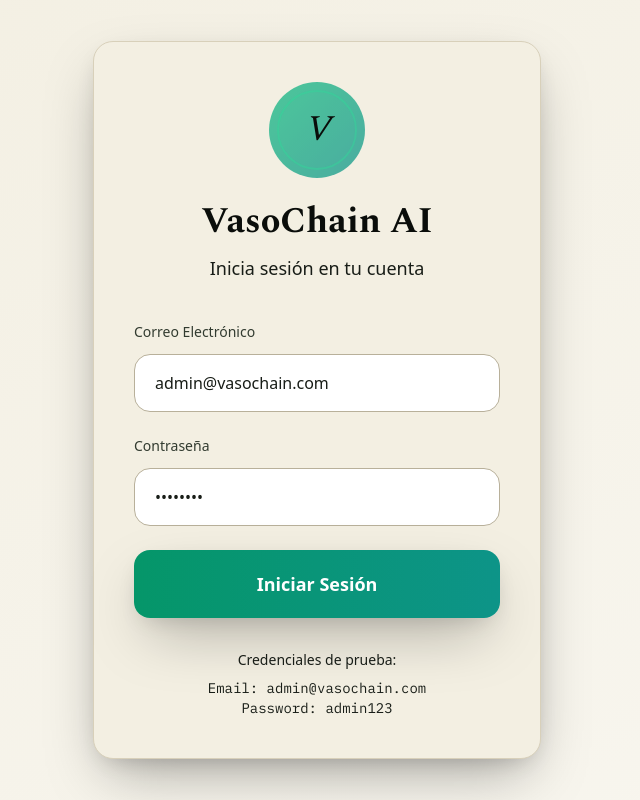
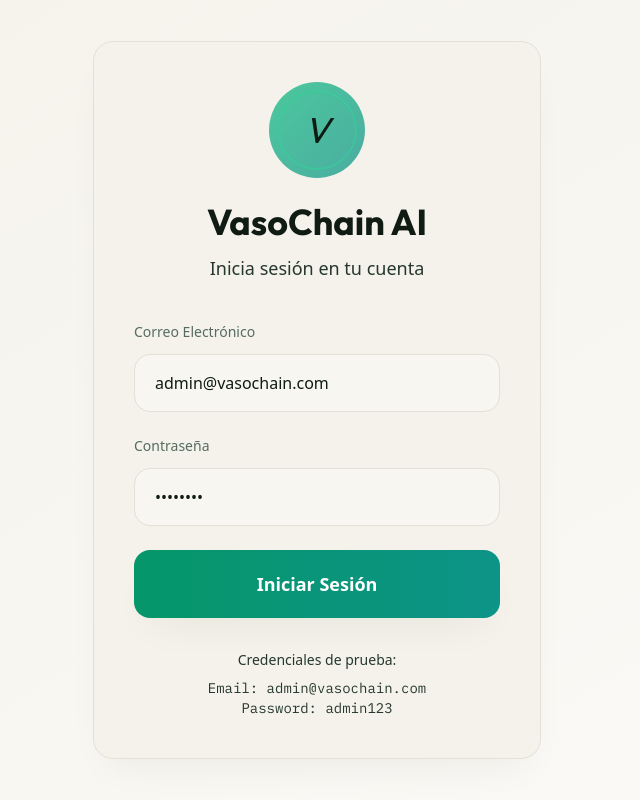
Before and after one commit to Prolexis/vasochainAI, a React (Vite) app in the folder frontend/: page /login in a window 1280 px wide. Shown: the whole page, without its empty margins (323-963 px from the left). Built offline with nearby package versions, Linux system fonts and the light colour scheme.

Commit message:
MEJORAS EN EL SISTEMAS MAS EL README

```diff
--- a/frontend/index.html
+++ b/frontend/index.html
@@ -7,7 +7,7 @@
     <link rel="preconnect" href="https://fonts.googleapis.com" />
     <link rel="preconnect" href="https://fonts.gstatic.com" crossorigin />
     <link
-      href="https://fonts.googleapis.com/css2?family=Spectral:ital,wght@0,400;0,500;0,600;0,700;1,500&family=IBM+Plex+Sans:wght@400;500;600;700&family=IBM+Plex+Mono:wght@400;500;600&display=swap"
+      href="https://fonts.googleapis.com/css2?family=Outfit:wght@300;400;500;600;700;800&family=Plus+Jakarta+Sans:ital,wght@0,300;0,400;0,500;0,600;0,700;0,800;1,400;1,500&family=IBM+Plex+Mono:wght@400;500;600&family=Spectral:ital,wght@0,400;0,500;0,600;0,700;1,500&display=swap"
       rel="stylesheet"
     />
   </head>
--- a/frontend/src/index.css
+++ b/frontend/src/index.css
@@ -2,95 +2,113 @@
 @tailwind components;
 @tailwind utilities;
 
-/* Variables CSS para modo oscuro y claro */
+/* 2026 Design System - VasoChain AI */
+
 :root {
-  /* Modo oscuro (predeterminado) */
-  --color-ledger-950: #0a0d0a;
-  --color-ledger-900: #10140f;
-  --color-ledger-800: #181d17;
-  --color-ledger-700: #222922;
-  --color-ledger-600: #323b30;
-  --color-paper-100: #f3efe2;
-  --color-paper-200: #e8e2d2;
-  --color-paper-300: #d8d0ba;
-  --color-seal-400: #d68955;
-  --color-seal-500: #c2703d;
-  --color-seal-600: #9c5527;
-  --color-confirm-300: #8fd4ad;
-  --color-confirm-400: #5fba8c;
-  --color-confirm-500: #3f9a6d;
-  --color-confirm-600: #2d7350;
-  --color-deny-400: #c66552;
-  --color-deny-500: #a8493a;
+  /* Modo oscuro (predeterminado) - Obsidian & Emerald Cyberpunk */
+  --color-ledger-950: #030504;       /* Fondo súper profundo */
+  --color-ledger-900: #080d0a;       /* Paneles oscuros / Sidebar */
+  --color-ledger-800: #0f1612;       /* Tarjetas elevadas */
+  --color-ledger-700: #1a261f;       /* Bordes muy sutiles */
+  --color-ledger-600: #2b3d33;       /* Bordes de interacción */
+  --color-paper-100: #eaf5ee;        /* Texto de máximo contraste (blanco-menta) */
+  --color-paper-200: #cfe3d6;        /* Texto principal (menta-grisáceo) */
+  --color-paper-300: #8fa697;        /* Texto secundario (apagado) */
+
+  --color-seal-400: #fbbf24;         /* Sello - Oro brillante */
+  --color-seal-500: #f59e0b;         /* Sello - Ámbar */
+  --color-seal-600: #d97706;         /* Sello - Bronce/Cobre */
+
+  --color-confirm-300: #34d399;      /* Confirmar - Menta brillante */
+  --color-confirm-400: #10b981;      /* Confirmar - Esmeralda */
+  --color-confirm-500: #059669;      /* Confirmar - Verde base */
+  --color-confirm-600: #047857;      /* Confirmar - Verde oscuro */
+
+  --color-deny-400: #fb7185;         /* Denegar - Rosa suave */
+  --color-deny-500: #f43f5e;         /* Denegar - Rosa fuerte */
+
+  --shadow-color: rgba(0, 0, 0, 0.55);
   color-scheme: dark;
 }
 
 .light {
-  /* Modo claro */
-  --color-ledger-950: #f8f6ef;
-  --color-ledger-900: #f3efe2;
-  --color-ledger-800: #e8e2d2;
-  --color-ledger-700: #d8d0ba;
-  --color-ledger-600: #b8b09a;
-  --color-paper-100: #0a0d0a;
-  --color-paper-200: #181d17;
-  --color-paper-300: #323b30;
-  --color-seal-400: #b86a30;
-  --color-seal-500: #9c5527;
-  --color-seal-600: #7a411e;
-  --color-confirm-300: #2d7350;
-  --color-confirm-400: #3f9a6d;
-  --color-confirm-500: #5fba8c;
-  --color-confirm-600: #8fd4ad;
-  --color-deny-400: #a8493a;
-  --color-deny-500: #c66552;
+  /* Modo claro - Premium Warm Paper & Deep Forest */
+  --color-ledger-950: #fbfaf7;       /* Fondo color lino/papel premium */
+  --color-ledger-900: #f4f2ea;       /* Paneles de control / Sidebar */
+  --color-ledger-800: #ffffff;       /* Tarjetas elevadas (blanco puro) */
+  --color-ledger-700: #e3e0d5;       /* Bordes suaves lino */
+  --color-ledger-600: #ccc7b6;       /* Bordes activos */
+  --color-paper-100: #0f1b13;        /* Texto de contraste máximo (bosque oscuro) */
+  --color-paper-200: #25382b;        /* Texto principal */
+  --color-paper-300: #556c5e;        /* Texto secundario */
+
+  --color-seal-400: #d97706;         /* Sello - Cobre de contraste */
+  --color-seal-500: #c2410c;         /* Sello - Terracota */
+  --color-seal-600: #9a3412;         /* Sello - Rust */
+
+  --color-confirm-300: #0f766e;      /* Confirmar - Verde azulado */
+  --color-confirm-400: #047857;      /* Confirmar - Verde bosque */
+  --color-confirm-500: #065f46;      /* Confirmar - Bosque profundo */
+  --color-confirm-600: #064e3b;      /* Confirmar - Bosque oscuro */
+
+  --color-deny-400: #be123c;         /* Denegar - Carmesí */
+  --color-deny-500: #9f1239;         /* Denegar - Vino oscuro */
+
+  --shadow-color: rgba(22, 31, 25, 0.06);
   color-scheme: light;
 }
 
-/* Fondo principal con gradiente dinámico */
+/* Fondo principal con gradiente dinámico y micro-puntos */
 body {
   background-color: var(--color-ledger-950);
   color: var(--color-paper-200);
   background-image:
-    radial-gradient(circle at 1px 1px, color-mix(in srgb, var(--color-paper-200) 10%, transparent) 1px, transparent 0),
-    radial-gradient(circle at top right, rgba(95, 186, 140, 0.08) 0, transparent 50%),
-    radial-gradient(circle at bottom left, rgba(198, 101, 82, 0.05) 0, transparent 50%);
-  background-size: 22px 22px, auto, auto;
+    radial-gradient(circle at 10% 20%, color-mix(in srgb, var(--color-confirm-500) 3%, transparent) 0%, transparent 40%),
+    radial-gradient(circle at 90% 80%, color-mix(in srgb, var(--color-seal-500) 3%, transparent) 0%, transparent 45%),
+    radial-gradient(circle at 50% -10%, color-mix(in srgb, var(--color-confirm-400) 4%, transparent) 0%, transparent 45%),
+    radial-gradient(circle at 1px 1px, color-mix(in srgb, var(--color-paper-100) 4%, transparent) 1px, transparent 0);
+  background-size: 100% 100%, 100% 100%, 100% 100%, 24px 24px;
   background-attachment: fixed;
-  transition: background-color 0.3s ease, color 0.3s ease;
+  font-feature-settings: "cv02", "cv03", "cv04", "cv11";
+  transition: background-color 0.4s cubic-bezier(0.4, 0, 0.2, 1),
+              color 0.4s cubic-bezier(0.4, 0, 0.2, 1),
+              background-image 0.4s ease;
 }
 
-/* Selección de texto */
+/* Selección de texto elegante */
 ::selection {
-  background-color: var(--color-confirm-500);
-  color: var(--color-ledger-950);
+  background-color: color-mix(in srgb, var(--color-confirm-400) 25%, transparent);
+  color: var(--color-paper-100);
 }
 
-/* Foco accesible */
+/* Foco accesible moderno */
 a:focus-visible,
 button:focus-visible,
 input:focus-visible,
 select:focus-visible,
 textarea:focus-visible {
   outline: 2px solid var(--color-confirm-400);
-  outline-offset: 2px;
+  outline-offset: 3px;
 }
 
-/* Scrollbar delgado */
-.scroll-thin::-webkit-scrollbar {
-  width: 8px;
-  height: 8px;
+/* Scrollbar premium unificado */
+::-webkit-scrollbar {
+  width: 10px;
+  height: 10px;
 }
-.scroll-thin::-webkit-scrollbar-thumb {
-  background-color: var(--color-ledger-600);
+::-webkit-scrollbar-track {
+  background: transparent;
+}
+::-webkit-scrollbar-thumb {
+  background: color-mix(in srgb, var(--color-ledger-600) 40%, transparent);
   border-radius: 999px;
-  transition: background-color 0.2s ease;
+  border: 3px solid var(--color-ledger-950);
 }
-.scroll-thin::-webkit-scrollbar-thumb:hover {
-  background-color: var(--color-ledger-500);
+::-webkit-scrollbar-thumb:hover {
+  background: var(--color-ledger-600);
 }
 
-/* Perforación para recibos */
+/* Recibos perforados */
 .perforated-bottom {
   position: relative;
 }
@@ -106,50 +124,107 @@ textarea:focus-visible {
   background-repeat: repeat-x;
 }
 
-/* 2026 Design Enhancements */
-.shadow-soft-xl {
-  box-shadow: 0 24px 60px -15px rgba(0, 0, 0, 0.35), 0 8px 25px -10px rgba(0, 0, 0, 0.2);
-}
-
+/* Glassmorphism premium 2026 */
 .glass-card {
-  backdrop-filter: blur(24px);
-  -webkit-backdrop-filter: blur(24px);
-  background: linear-gradient(135deg, rgba(16, 20, 15, 0.9), rgba(24, 29, 23, 0.7));
+  backdrop-filter: blur(20px);
+  -webkit-backdrop-filter: blur(20px);
+  background: linear-gradient(
+    135deg,
+    color-mix(in srgb, var(--color-ledger-800) 80%, transparent),
+    color-mix(in srgb, var(--color-ledger-900) 50%, transparent)
+  );
+  box-shadow: 0 12px 40px -10px var(--shadow-color);
+  transition: all 0.3s cubic-bezier(0.25, 0.8, 0.25, 1);
 }
 
 .glass-border {
-  border: 1px solid rgba(255, 255, 255, 0.08);
+  border: 1px solid color-mix(in srgb, var(--color-paper-100) 8%, transparent);
 }
 
+/* Efectos de texto con degradado */
 .gradient-text {
   background: linear-gradient(135deg, var(--color-confirm-300), var(--color-seal-400));
   -webkit-background-clip: text;
   -webkit-text-fill-color: transparent;
   background-clip: text;
+  font-weight: 800;
 }
 
-/* Smooth hover transitions */
+/* Micro-interacción: Elevación al pasar el cursor */
 .hover-lift {
-  transition: transform 0.3s cubic-bezier(0.34, 1.56, 0.64, 1), box-shadow 0.3s ease;
+  transition: transform 0.4s cubic-bezier(0.34, 1.56, 0.64, 1),
+              box-shadow 0.4s cubic-bezier(0.34, 1.56, 0.64, 1),
+              border-color 0.3s ease;
 }
 .hover-lift:hover {
-  transform: translateY(-4px);
+  transform: translateY(-5px);
+  box-shadow: 0 25px 50px -12px var(--shadow-color);
+  border-color: color-mix(in srgb, var(--color-confirm-400) 40%, transparent);
 }
 
-/* Animated gradient border */
+/* Borde dinámico con gradiente */
 .gradient-border {
   position: relative;
+  border-radius: 24px;
   background: linear-gradient(var(--color-ledger-900), var(--color-ledger-900)) padding-box,
               linear-gradient(135deg, var(--color-confirm-400), var(--color-seal-400), var(--color-deny-400)) border-box;
+  border: 1.5px solid transparent;
 }
 
-/* Pulse animation for emphasis */
+/* Animaciones y transiciones */
 @keyframes subtle-pulse {
-  0%, 100% { opacity: 1; }
-  50% { opacity: 0.85; }
+  0%, 100% { opacity: 1; transform: scale(1); }
+  50% { opacity: 0.85; transform: scale(0.98); }
 }
 .subtle-pulse {
   animation: subtle-pulse 3s ease-in-out infinite;
+}
+
+/* Tablas estilizadas 2026 */
+table {
+  width: 100%;
+  border-collapse: separate;
+  border-spacing: 0;
+}
+thead tr {
+  background-color: color-mix(in srgb, var(--color-ledger-900) 60%, transparent);
+}
+th {
+  font-family: 'Plus Jakarta Sans', sans-serif;
+  font-weight: 600;
+  letter-spacing: 0.08em;
+  color: var(--color-paper-300);
+  border-bottom: 1.5px solid var(--color-ledger-700);
+}
+tbody tr {
+  transition: background-color 0.2s ease, transform 0.2s ease;
+}
+tbody tr:hover {
+  background-color: color-mix(in srgb, var(--color-ledger-800) 60%, transparent);
+}
+td {
+  border-bottom: 1px solid color-mix(in srgb, var(--color-ledger-700) 40%, transparent);
+}
+
+/* Estilos globales para entradas de datos (Inputs, Selects, Textareas) */
+input, select, textarea {
+  background-color: color-mix(in srgb, var(--color-ledger-950) 60%, transparent) !important;
+  border: 1.5px solid var(--color-ledger-700) !important;
+  border-radius: 16px !important;
+  color: var(--color-paper-100) !important;
+  transition: all 0.3s cubic-bezier(0.4, 0, 0.2, 1) !important;
+}
+
+input:focus, select:focus, textarea:focus {
+  border-color: var(--color-confirm-400) !important;
+  background-color: var(--color-ledger-800) !important;
+  box-shadow: 0 0 0 4px color-mix(in srgb, var(--color-confirm-400) 15%, transparent) !important;
+  outline: none !important;
+}
+
+/* Efecto para interruptores toggle activos */
+input[type="checkbox"]:checked + div {
+  box-shadow: 0 0 14px color-mix(in srgb, var(--color-confirm-400) 40%, transparent);
 }
 
 /* Reducción de movimiento */
--- a/frontend/tailwind.config.js
+++ b/frontend/tailwind.config.js
@@ -93,8 +93,8 @@ export default {
         },
       },
       fontFamily: {
-        display: ['"Spectral"', 'Georgia', 'serif'],
-        body: ['"IBM Plex Sans"', 'system-ui', 'sans-serif'],
+        display: ['"Outfit"', 'system-ui', 'sans-serif'],
+        body: ['"Plus Jakarta Sans"', 'system-ui', 'sans-serif'],
         mono: ['"IBM Plex Mono"', 'monospace'],
       },
       borderRadius: {
@@ -107,7 +107,11 @@ export default {
         'neu-dark-inset': 'inset 4px 4px 8px #060806, inset -4px -4px 8px #0e120e',
         'neu-light': '6px 6px 12px #d8d0ba, -6px -6px 12px #ffffff',
         'neu-light-inset': 'inset 4px 4px 8px #d8d0ba, inset -4px -4px 8px #ffffff',
-        'soft-xl': '0 10px 25px -5px rgba(0,0,0,0.08), 0 4px 6px -2px rgba(0,0,0,0.04)',
+        'soft-xl': '0 20px 40px -15px var(--shadow-color, rgba(0,0,0,0.15))',
+        'glow-emerald': '0 0 25px -5px rgba(16, 185, 129, 0.25), 0 8px 10px -6px rgba(16, 185, 129, 0.2)',
+        'glow-amber': '0 0 25px -5px rgba(245, 158, 11, 0.25), 0 8px 10px -6px rgba(245, 158, 11, 0.2)',
+        'glow-blue': '0 0 25px -5px rgba(59, 130, 246, 0.25), 0 8px 10px -6px rgba(59, 130, 246, 0.2)',
+        'glow-rose': '0 0 25px -5px rgba(244, 63, 94, 0.25), 0 8px 10px -6px rgba(244, 63, 94, 0.2)',
       },
     },
   },
```
Also changed, not shown: 1 other file (tests, documents, lock files or other folders).
